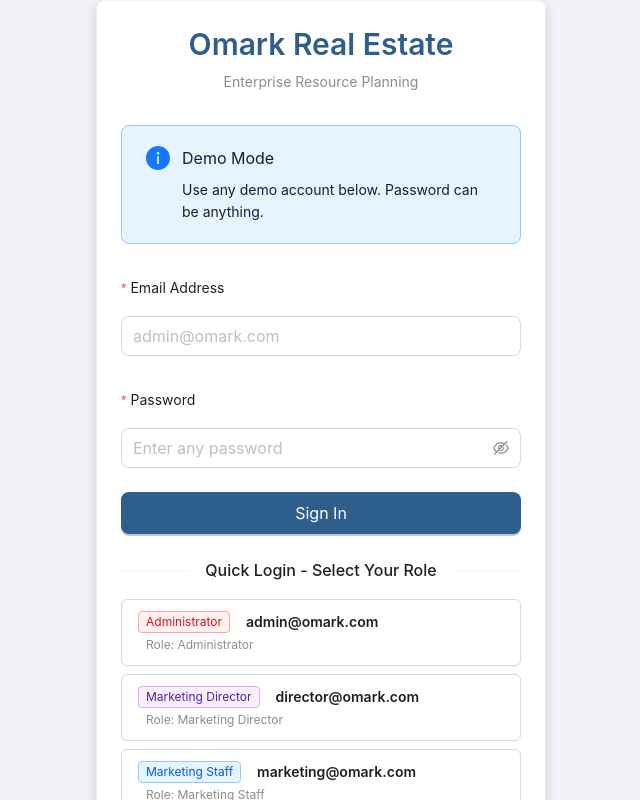
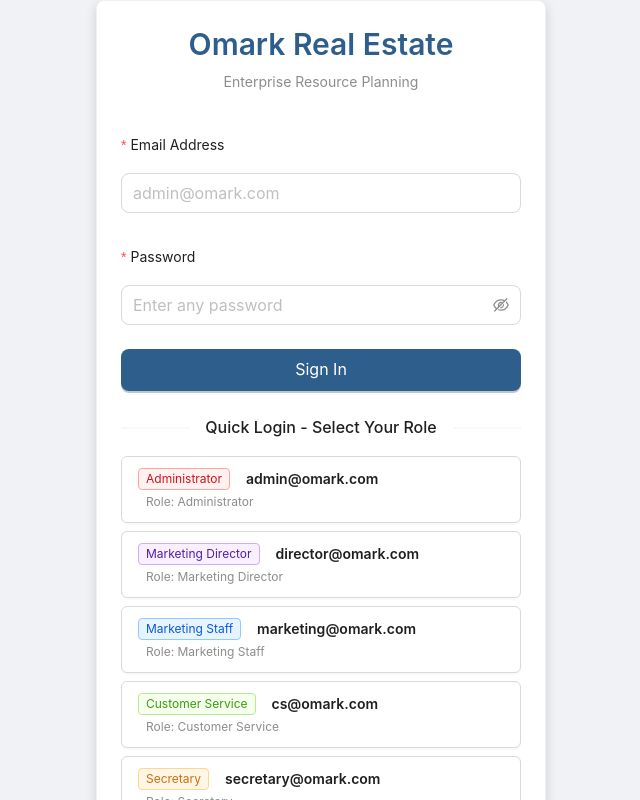
Before and after one commit to Namibra-Devs/omark-erp-frontend, a React (Vite) app: page /login in a window 1280 px wide. Shown: the top 800 px of the page, without its empty margins (319-959 px from the left). Built offline with nearby package versions, Linux system fonts and the light colour scheme.

Commit message:
login page updated

```diff
--- a/src/pages/LoginPage.tsx
+++ b/src/pages/LoginPage.tsx
@@ -97,14 +97,7 @@ export const LoginPage: React.FC = () => {
           <Text type="secondary">Enterprise Resource Planning</Text>
         </div>
 
-        {/* Demo Mode Alert */}
-        <Alert
-          message="Demo Mode"
-          description="Use any demo account below. Password can be anything."
-          type="info"
-          showIcon
-          style={{ marginBottom: 24 }}
-        />
+
 
         {error && (
           <Alert
```
